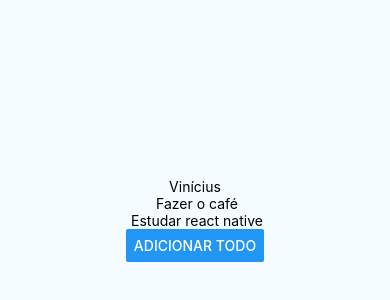
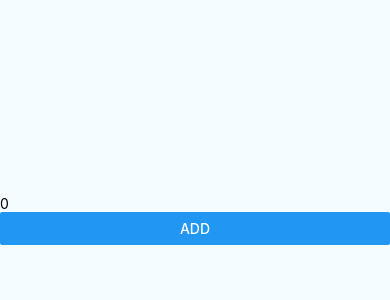
Before and after one commit to viniciusaugutis/react-native-basic-project, a React Native app: screen / in a window 390 px wide. Shown: the part 202-502 px from the top of the page. Built offline with nearby package versions, Linux system fonts and the light colour scheme.

Commit message:
Aplicando conceitos de ciclo de vida e metodos

```diff
--- /dev/null
+++ b/App.js
@@ -0,0 +1,53 @@
+import React, {Component} from 'react';
+import {View, StyleSheet, Text, Button} from 'react-native';
+
+export default class App extends Component {
+  state = {
+    text: '',
+    counter: 0,
+  };
+
+  componentDidMount() {
+    setTimeout(() => {
+      this.setState({text: 'Hello World!'});
+    }, 3000);
+  }
+
+  static getDerivedStateFromProps(nextProps, prevState) {
+    return {text: nextProps.text};
+  }
+
+  //define se render vai ser feito ou nao
+  shouldComponentUpdate(nextProps, nextState) {
+    return nextState && nextState.counter < 5;
+  }
+
+  //depois de render
+  componentDidUpdate(prevProps, prevState) {}
+
+  //semelhante onDestroy
+  componentWillUnmount() {}
+
+  handleAddCounter = () => {
+    this.setState({counter: this.state.counter + 1});
+  };
+
+  render() {
+    return (
+      <View style={styles.container}>
+        <Text>{this.state.text}</Text>
+        <Text>{this.state.counter}</Text>
+        <Button title="Add" onPress={this.handleAddCounter} />
+      </View>
+    );
+  }
+}
+
+const styles = StyleSheet.create({
+  container: {
+    flex: 1,
+    justifyContent: 'center',
+    alignContent: 'center',
+    backgroundColor: '#F5FCFF',
+  },
+});
--- a/src/Index.js
+++ b/src/Index.js
@@ -2,6 +2,7 @@ import React, {Component} from 'react';
 import {StyleSheet, View, Button, Text} from 'react-native';
 
 import Todo from './components/Todo';
+import AppComponent from '../App';
 
 export default class App extends Component {
   state = {
@@ -14,13 +15,17 @@ export default class App extends Component {
 
   addTodo = () => {
     this.setState({
-      todos: [...this.state.todos, {id: Math.random(), text: 'Novo todo'}],
+      todos: [
+        ...this.state.todos,
+        {id: Math.random(), text: 'Vitinho apareceu'},
+      ],
     });
   };
 
   render() {
     return (
       <View style={styles.container}>
+        <AppComponent />
         <Text>{this.state.usuario}</Text>
         {this.state.todos.map((todo) => {
           return <Todo key={todo.id} title={todo.text} />;
```
Also changed, not shown: 1 other file (tests, documents, lock files or other folders).
